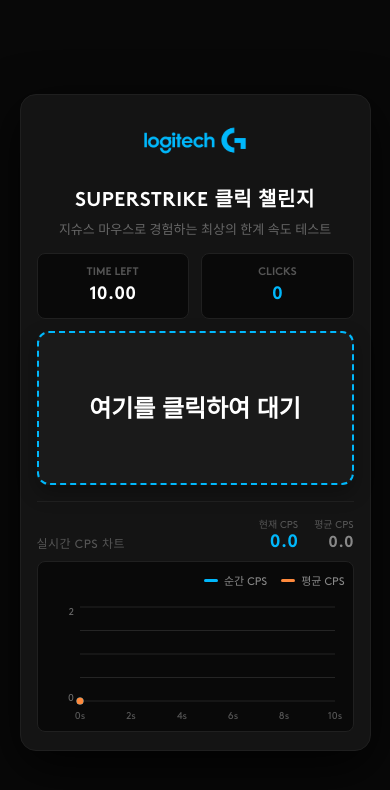
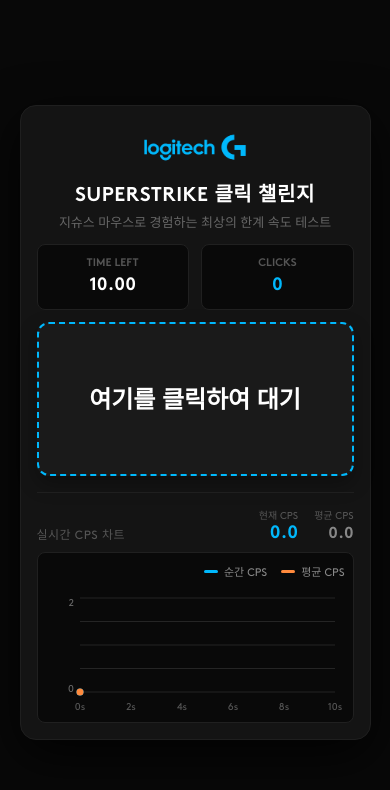
Before and after one commit to Mansejin/works-site, a plain HTML site: page logitechG/promotion/cpstest/index.html in a window 390 px wide. Both pictures are taken after a click on the button "도전하기". Drawn offline with Linux system fonts and the light colour scheme; a web font is replaced by a local one.

Commit message:
Keep larger logo while reducing surrounding spacing.

```diff
--- a/logitechG/promotion/cpstest/index.html
+++ b/logitechG/promotion/cpstest/index.html
@@ -188,7 +188,7 @@
             width: 90%;
             max-width: 560px;
             background-color: var(--panel-bg);
-            padding: 28px 28px 24px;
+            padding: 22px 28px 20px;
             border-radius: 16px;
             box-shadow: 0 15px 50px rgba(0, 0, 0, 0.8);
             text-align: center;
@@ -198,14 +198,17 @@
 
         .game-logo {
             height: 56px;
-            margin-bottom: 14px;
+            margin: 0 0 8px;
             object-fit: contain;
+            display: block;
+            margin-left: auto;
+            margin-right: auto;
         }
 
         .event-title {
             font-size: 26px;
             font-weight: 900;
-            margin-bottom: 6px;
+            margin: 0 0 4px;
             color: #ffffff;
             letter-spacing: 0.5px;
         }
@@ -213,7 +216,7 @@
         .event-subtitle {
             font-size: 13px;
             color: #666;
-            margin-bottom: 18px;
+            margin: 0 0 14px;
         }
 
         .stats {
@@ -502,12 +505,12 @@
             }
 
             .game-container {
-                padding: 22px 16px 18px;
+                padding: 18px 16px 16px;
             }
 
             .game-logo {
                 height: 48px;
-                margin-bottom: 12px;
+                margin-bottom: 6px;
             }
 
             .event-title {
@@ -515,7 +518,7 @@
             }
 
             .event-subtitle {
-                margin-bottom: 14px;
+                margin-bottom: 12px;
             }
 
             .stats {
```
